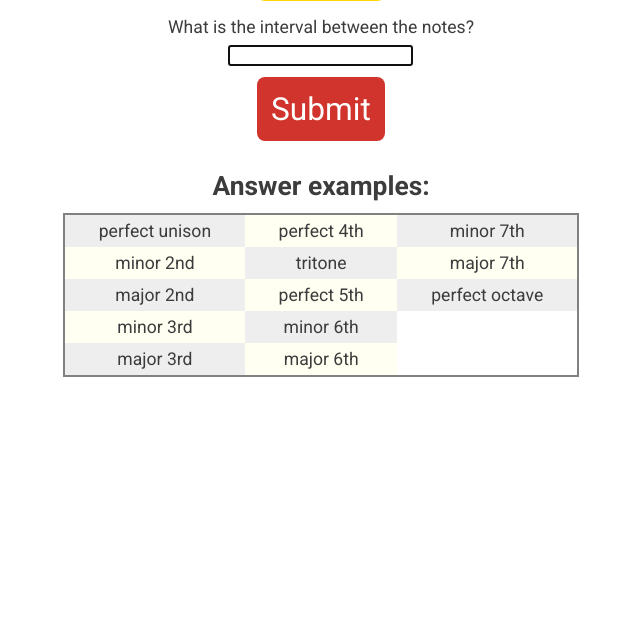
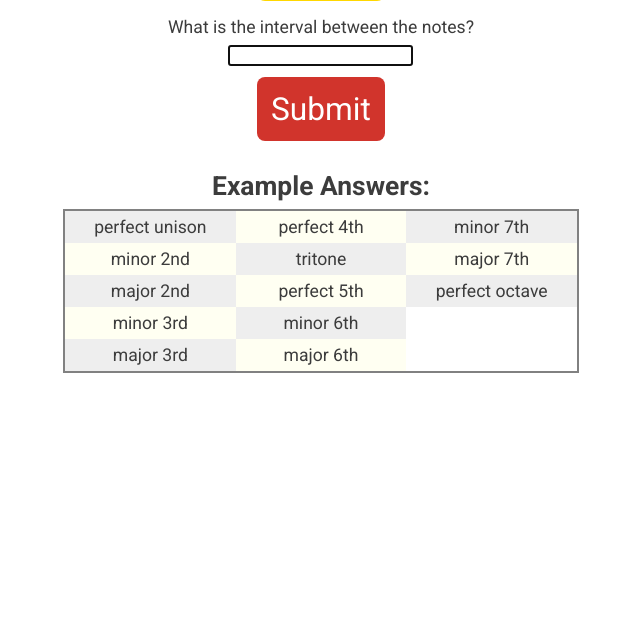
Before and after one commit to danchurlian/Music-Practice-Site, a Flask app: page /pitch-intervals in a window 1280 px wide. Shown: the part 237-854 px from the top of the page, without its empty margins (319-959 px from the left). Run offline with Flask 3, Linux system fonts and the light colour scheme; parts of the project's set-up code (start-up, migrations or seed data) failed here and were passed over.

Commit message:
feat: reformat example answers of chord page to a grid, make css class for example answer choice grids

```diff
--- a/static/styles.css
+++ b/static/styles.css
@@ -179,26 +179,37 @@ form button:hover {
 #pitch_interval_main > div {
     margin: .25rem 0;
 }
-#pitch_interval_example_h2 {
+
+.answer-choice-heading {
     margin-bottom: 0.5rem;
 }
-#interval_choice_grid {
+
+answer-choice-grid {
+    min-width: 40%;
+    margin-bottom: 1rem;
+
     display: grid;
     grid-auto-flow: column;
-    min-width: 40%;
     grid-template-rows: 1fr 1fr 1fr 1fr 1fr;
+
     border: .125rem solid rgb(129, 129, 129)
 }
-#interval_choice_grid div {
+#chord-choice-grid {
+    grid-template-columns: 1fr 1fr;
+}
+#interval-choice-grid {
+    grid-template-columns: 1fr 1fr 1fr;
+}
+answer-choice-grid div {
     display: flex;
     align-items: center;
     justify-content: center;
     min-height: 2rem;
 }
-#interval_choice_grid div:nth-child(odd) {
+answer-choice-grid div:nth-child(odd) {
     background-color: var(--cell-dark);
 }
 
-#interval_choice_grid div:nth-child(even) {
+answer-choice-grid div:nth-child(even) {
     background-color: var(--cell-light);
 }
--- a/templates/pitch_interval_page.html
+++ b/templates/pitch_interval_page.html
@@ -12,8 +12,8 @@
         <input name="user-response" autocomplete="off" autofocus="true" required="true"></input>
         <button type="submit">Submit</button>
     </form>
-    <h2 id="pitch_interval_example_h2">Answer examples: </h2>
-    <div id="interval_choice_grid">
+    <h2 class="answer-choice-heading">Example Answers: </h2>
+    <answer-choice-grid id="interval-choice-grid">
         <div>perfect unison</div>
         <div>minor 2nd</div>
         <div>major 2nd</div>
@@ -27,7 +27,7 @@
         <div>minor 7th</div>
         <div>major 7th</div>
         <div>perfect octave</div>
-    </div>
+    </answer-choice-grid>
 </section>
 <script>
     // Play plays the appropriate note mp3 file given the noteNumber.
```
Also changed, not shown: templates/chord_page.html (+15 -13 lines).
